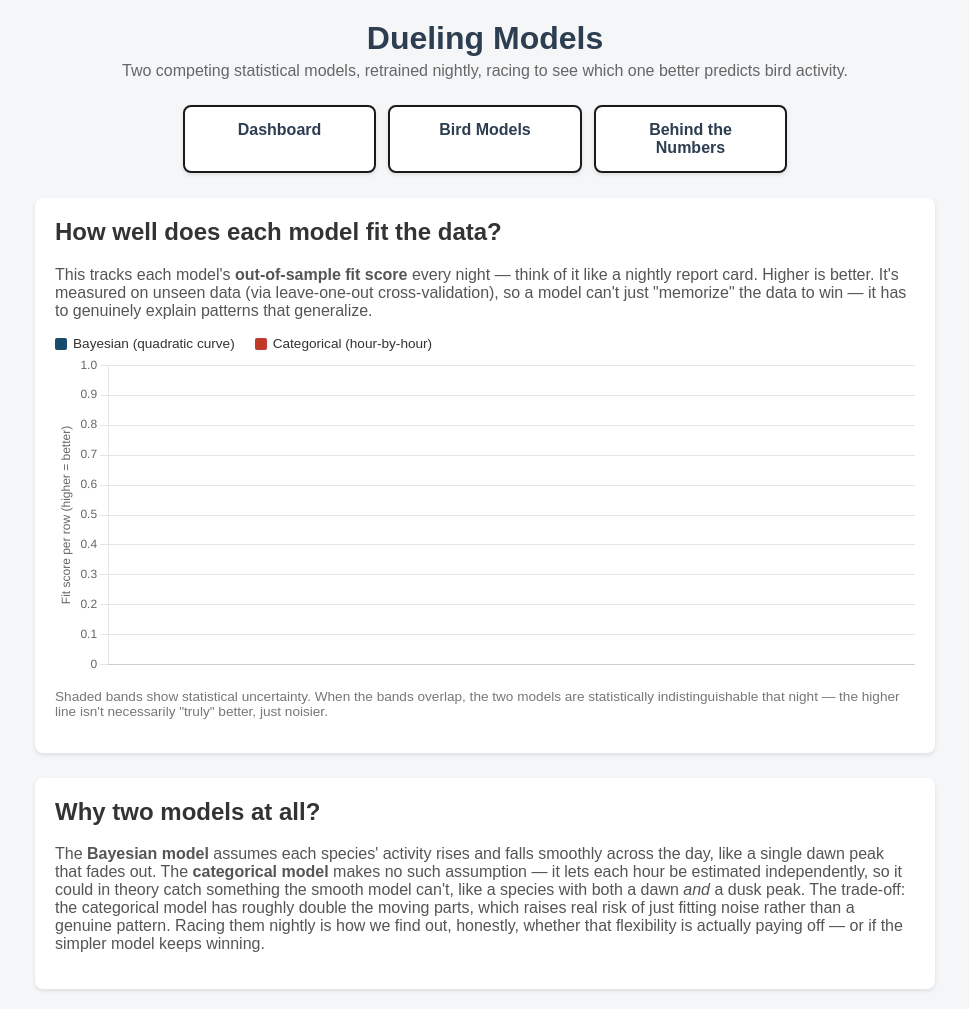
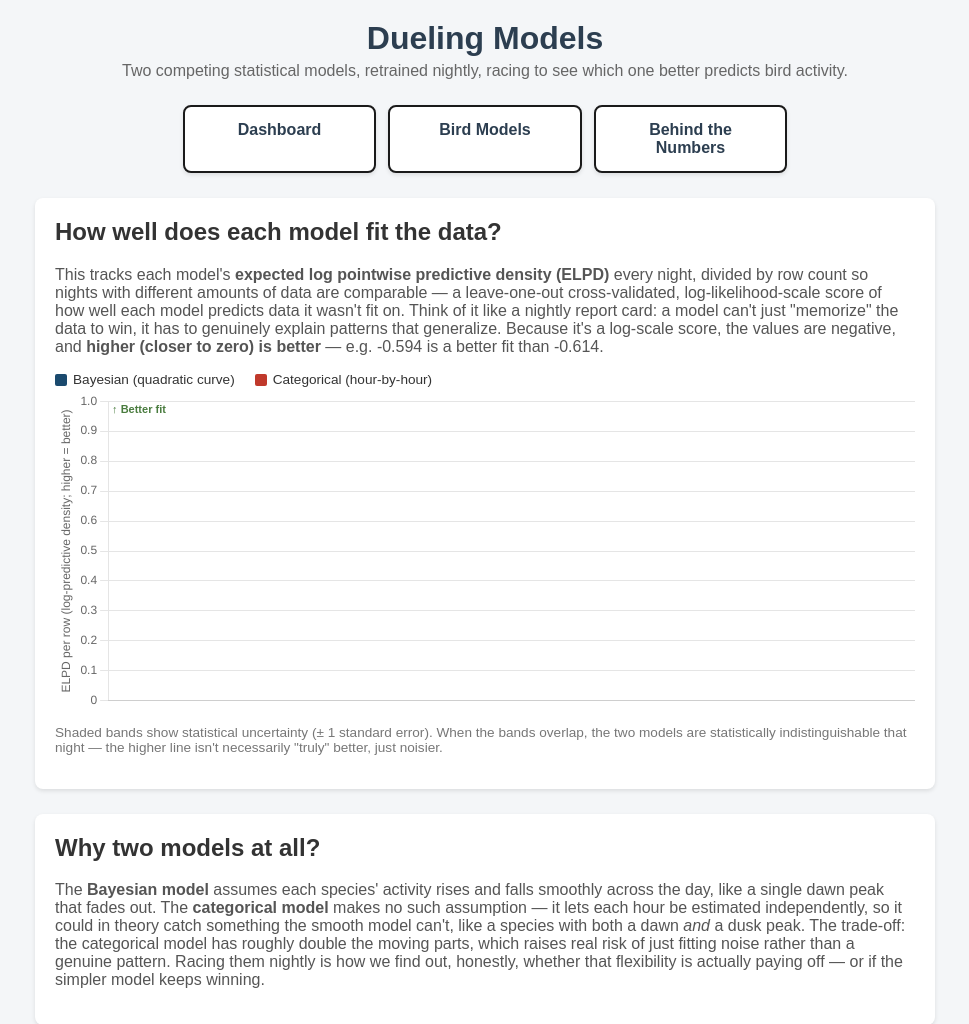
Before and after one commit to dclengacher/winstonsalembirds, a Flask app: page /dueling-models in a window 1280 px wide. Shown: the top 1024 px of the page, without its empty margins (155-1124 px from the left). Before the commit the page ends 994 px from the top, so only its background shows below. Run offline with Flask 3, Linux system fonts and the light colour scheme; parts of the project's set-up code (start-up, migrations or seed data) failed here and were passed over.

Commit message:
dueling-models: implement shaded SE bands, name the ELPD-LOO metric, add plain-language + visual cues for the negative-value axis

```diff
--- a/app/main.py
+++ b/app/main.py
@@ -282,11 +282,15 @@ def load_mlops_data():
         "tempf": "Temp",
         "humidity": "Humidity",
         "baromrelin": "Pressure",
+        "dailyrain": "Rain",
         "time_of_day": "Time of Day",
+        "time_of_day2": "Time of Day (curve)",
         "beta_tempf": "Temp",
         "beta_humidity": "Humidity",
         "beta_baromrelin": "Pressure",
+        "beta_dailyrain": "Rain",
         "beta_time_of_day": "Time of Day",
+        "beta_time_of_day2": "Time of Day (curve)",
     }
     coef_keys = [k for k in coefficients if k not in ("Intercept", "intercept")]
     coef_labels = [FRIENDLY_NAMES.get(k, k) for k in coef_keys]
--- a/templates/dueling_models.html
+++ b/templates/dueling_models.html
@@ -43,13 +43,13 @@
         </div>
         {% endif %}
         <h2 style="margin-top:0;">How well does each model fit the data?</h2>
-        <p style="color:#555;">This tracks each model's <strong>out-of-sample fit score</strong> every night — think of it like a nightly report card. Higher is better. It's measured on unseen data (via leave-one-out cross-validation), so a model can't just "memorize" the data to win — it has to genuinely explain patterns that generalize.</p>
+        <p style="color:#555;">This tracks each model's <strong>expected log pointwise predictive density (ELPD)</strong> every night, divided by row count so nights with different amounts of data are comparable — a leave-one-out cross-validated, log-likelihood-scale score of how well each model predicts data it wasn't fit on. Think of it like a nightly report card: a model can't just "memorize" the data to win, it has to genuinely explain patterns that generalize. Because it's a log-scale score, the values are negative, and <strong>higher (closer to zero) is better</strong> — e.g. -0.594 is a better fit than -0.614.</p>
         <div class="legend-row">
             <span><span class="legend-swatch" style="background:#1a4a6e;"></span>Bayesian (quadratic curve)</span>
             <span><span class="legend-swatch" style="background:#c0392b;"></span>Categorical (hour-by-hour)</span>
         </div>
         <canvas id="duelChart"></canvas>
-        <p style="margin-top:14px;color:#777;font-size:0.85rem;">Shaded bands show statistical uncertainty. When the bands overlap, the two models are statistically indistinguishable that night — the higher line isn't necessarily "truly" better, just noisier.</p>
+        <p style="margin-top:14px;color:#777;font-size:0.85rem;">Shaded bands show statistical uncertainty (± 1 standard error). When the bands overlap, the two models are statistically indistinguishable that night — the higher line isn't necessarily "truly" better, just noisier.</p>
     </div>
     <div class="card">
         <h2 style="margin-top:0;">Why two models at all?</h2>
@@ -67,12 +67,54 @@
     const bayesPoints = toPoints(bayesData);
     const catPoints = toPoints(catData);
 
+    // Band pairs (upper/lower) must sit at ADJACENT array indices for Chart.js's
+    // fill: '-1' to reference the right dataset -- it fills relative to array
+    // position, not visual order. Both real line datasets go last so they draw
+    // on top of both fills.
     const ctx = document.getElementById('duelChart').getContext('2d');
     new Chart(ctx, {
         type: 'line',
         data: {
             labels: bayesPoints.map(p => p.x),
             datasets: [
+                {
+                    label: 'Bayesian ± SE (upper)',
+                    data: bayesPoints.map(p => p.y + p.se),
+                    borderWidth: 0,
+                    pointRadius: 0,
+                    fill: false,
+                    tension: 0.15,
+                    isBand: true
+                },
+                {
+                    label: 'Bayesian ± SE',
+                    data: bayesPoints.map(p => p.y - p.se),
+                    borderWidth: 0,
+                    pointRadius: 0,
+                    backgroundColor: 'rgba(26,74,110,0.15)',
+                    fill: '-1',
+                    tension: 0.15,
+                    isBand: true
+                },
+                {
+                    label: 'Categorical ± SE (upper)',
+                    data: catPoints.map(p => p.y + p.se),
+                    borderWidth: 0,
+                    pointRadius: 0,
+                    fill: false,
+                    tension: 0.15,
+                    isBand: true
+                },
+                {
+                    label: 'Categorical ± SE',
+                    data: catPoints.map(p => p.y - p.se),
+                    borderWidth: 0,
+                    pointRadius: 0,
+                    backgroundColor: 'rgba(192,57,43,0.15)',
+                    fill: '-1',
+                    tension: 0.15,
+                    isBand: true
+                },
                 {
                     label: 'Bayesian (quadratic)',
                     data: bayesPoints.map(p => p.y),
@@ -93,11 +135,27 @@
                 }
             ]
         },
+        plugins: [{
+            id: 'betterFitLabel',
+            afterDraw(chart) {
+                const {ctx, chartArea, scales} = chart;
+                ctx.save();
+                ctx.fillStyle = '#4a7c3f';
+                ctx.font = 'bold 11px sans-serif';
+                ctx.textAlign = 'left';
+                ctx.fillText('↑ Better fit', chartArea.left + 4, chartArea.top + 12);
+                ctx.restore();
+            }
+        }],
         options: {
             responsive: true,
-            plugins: { legend: { display: false } },
+            interaction: { mode: 'index', intersect: false },
+            plugins: {
+                legend: { display: false },
+                tooltip: { filter: (item) => !item.dataset.isBand }
+            },
             scales: {
-                y: { title: { display: true, text: 'Fit score per row (higher = better)' } },
+                y: { title: { display: true, text: 'ELPD per row (log-predictive density; higher = better)' } },
                 x: { ticks: { maxRotation: 45, minRotation: 45 } }
             }
         }
```
Also changed, not shown: templates/analytics.html (+11 -3 lines).
